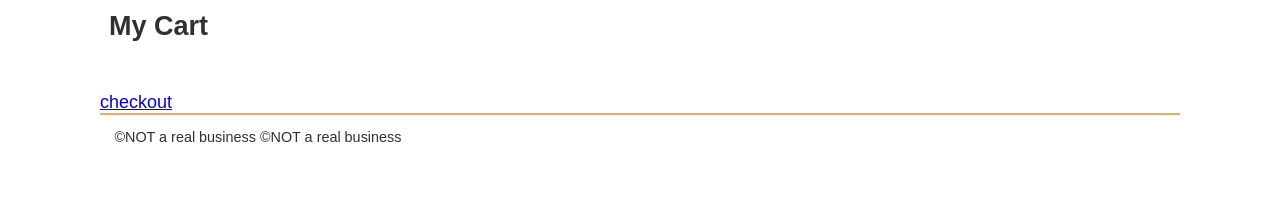
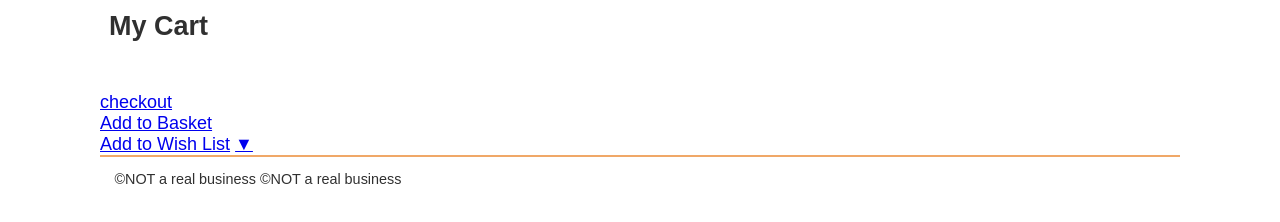
Before and after one commit to ndongaloris/SleepOutside13, a website: page src/cart/index.html in a window 1280 px wide. Shown: the part 82-304 px from the top of the page. Drawn offline with Linux system fonts and the light colour scheme; files whose address does not match are found by name.

Commit message:
adding wishlist

```diff
--- a/src/cart/index.html
+++ b/src/cart/index.html
@@ -21,6 +21,14 @@
         <ul class="product-list"></ul>
       </section>
     <a href="../checkout/index.html">checkout</a>
+    <div class="amazon basket">
+      <a href="#">Add to Basket</a>
+    </div>
+
+    <div class="amazon wishlist">
+      <a href="#" title="Add to Wish List">Add to Wish List</a>
+      <a href="#" title="Choose Wish List" class="dropdown">▼</a>
+    </div>
     </main>
     <footer id="main-footer"></footer>
   </body>
```
